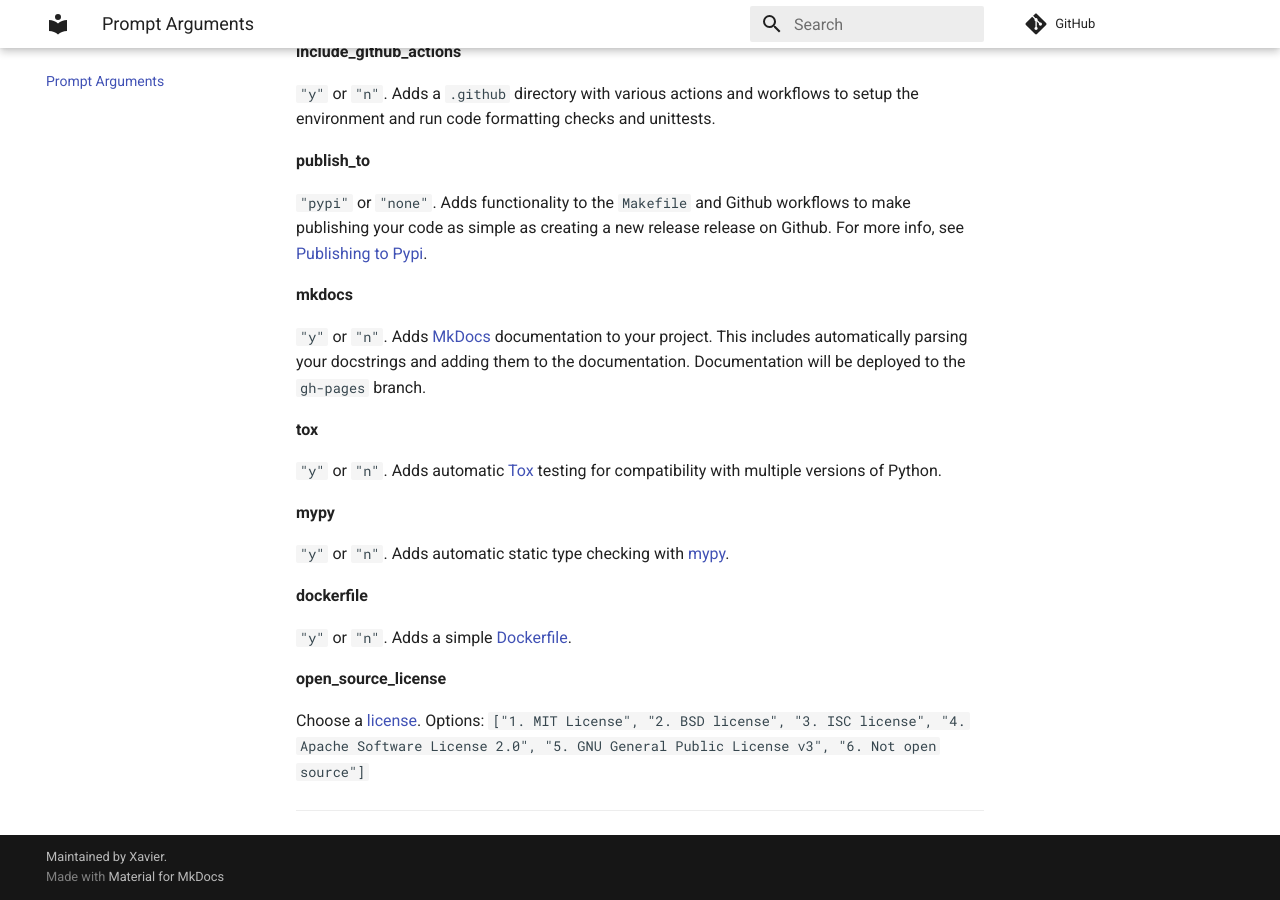
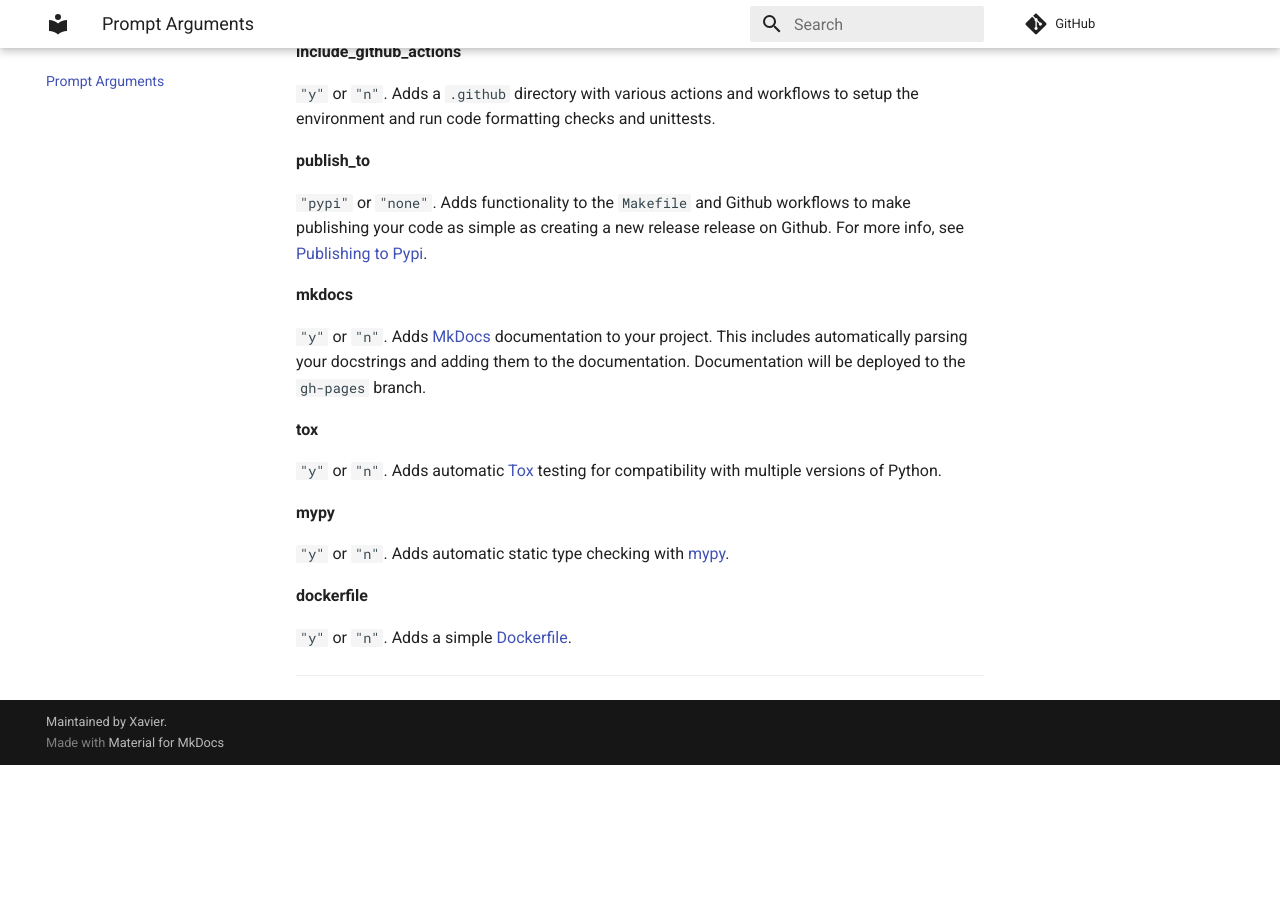
Before and after one commit to xdurana/cookiecutter-pypackage, an MkDocs documentation site: the page built from docs/prompt_arguments.md, in a window 1280 px wide and 900 px high, scrolled down 897 px. Built offline with MkDocs 1.6.1 and Material for MkDocs 9.7.7, drawn with Linux system fonts in a browser that asks for light colours; comment, search, counter and statistics services are not loaded; after the commit the page ends 1662 px from its top, so only the background shows below that.

```diff
--- a/cookiecutter.json
+++ b/cookiecutter.json
@@ -10,6 +10,5 @@
     "mkdocs": ["y", "n"],
     "tox": ["y","n"],
     "mypy" : ["y","n"],
-    "dockerfile" : ["y","n"],
-    "open_source_license": ["MIT license", "BSD license", "ISC license", "Apache Software License 2.0", "GNU General Public License v3", "Not open source"]
+    "dockerfile" : ["y","n"]
 }
--- a/docs/prompt_arguments.md
+++ b/docs/prompt_arguments.md
@@ -69,9 +69,4 @@
 
 `"y"` or `"n"`. Adds a simple [Dockerfile](https://docker.com).
 
-**open_source_license**
-
-Choose a [license](https://choosealicense.com/). Options:
-    `["1. MIT License", "2. BSD license", "3. ISC license",  "4. Apache Software License 2.0", "5. GNU General Public License v3", "6. Not open source"]`
-
 ---
```
Also changed, not shown: 1 other file.
